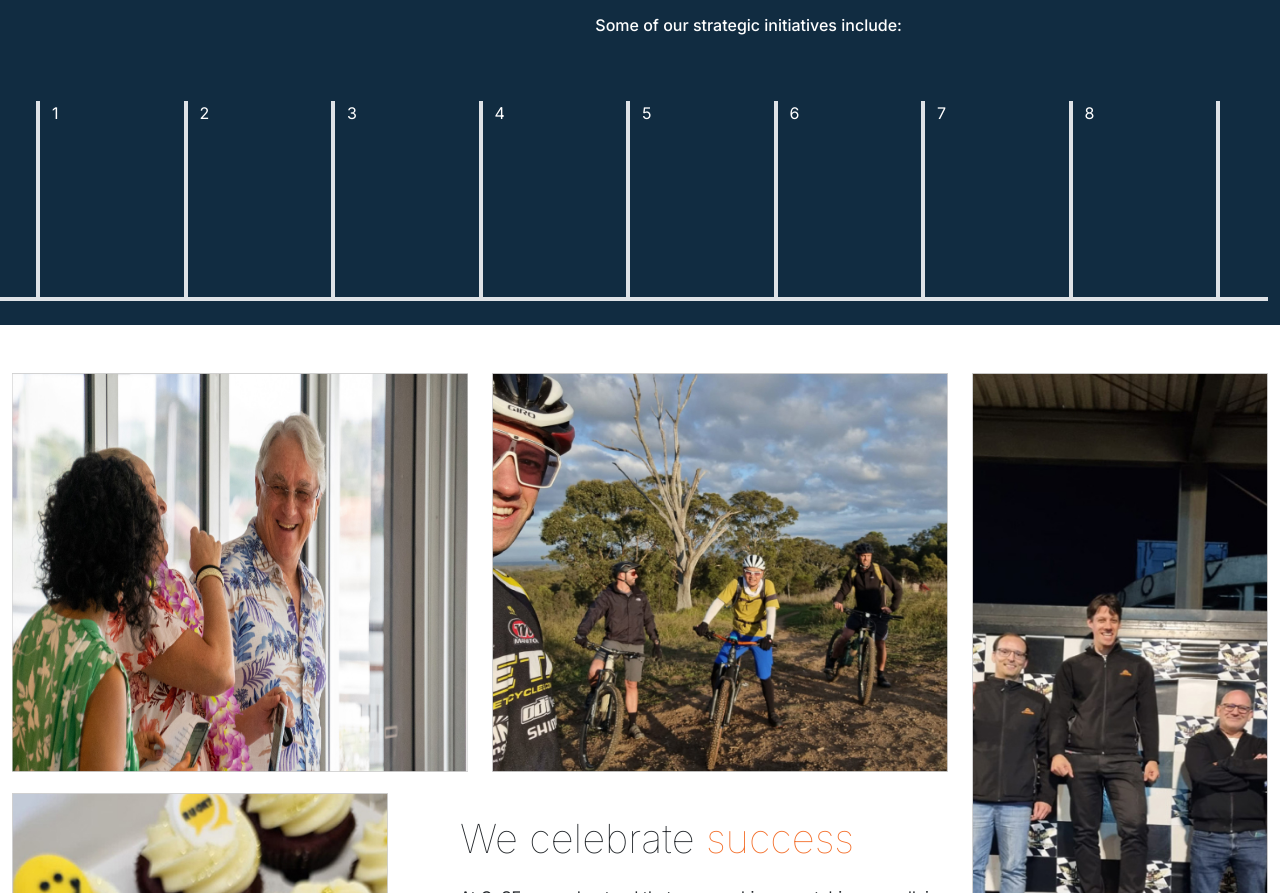
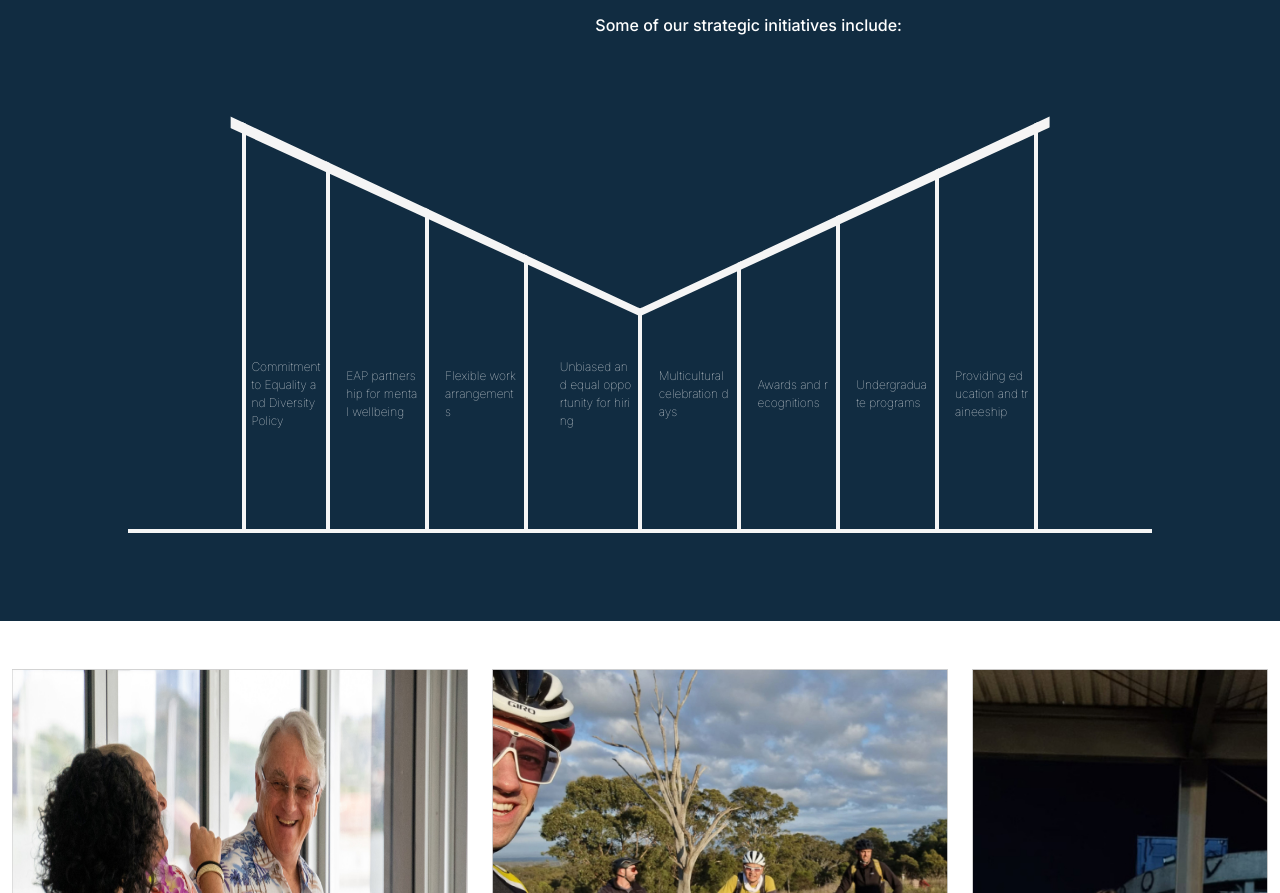
Before and after one commit to SalmaanMushtaq/landing-test-job, a plain HTML site: page index.html in a window 1280 px wide. Shown: the part 1951-2844 px from the top of the page. Drawn offline with nearby package versions, Linux system fonts and the light colour scheme.

Commit message:
graph added

```diff
--- a/css/style.css
+++ b/css/style.css
@@ -220,3 +220,54 @@ footer .border-end {
     border-bottom: 1px solid #fff;
   }
 }
+
+/* Styling for Graph */
+.graph-row {
+  display: flex;
+  justify-content: center;
+  align-items: center;
+  border-bottom: 4px solid #f5f5f5;
+  height: 60vh;
+  margin: 0 10% 05% 10%;
+  /* margin-top: 10%; */
+  color: #fff;
+}
+
+.hexa {
+  position: relative;
+  width: 80%;
+  height: 80vh;
+  color: #fff;
+  clip-path: polygon(50% 40%, 100% 10%, 100% 75%, 75% 75%, 0% 75%, 0 10%);
+  display: flex;
+  flex-direction: row;
+  justify-content: space-between;
+}
+
+.hexa-border {
+  position: absolute;
+  top: -145%;
+  left: 0;
+  right: 0;
+  bottom: 0;
+  clip-path: polygon(0% 0, 0% 0%, 104% 63%, 50% 76%, 0% 64%, 0 0);
+  background-color: #f5f5f5;
+}
+
+.graph-content {
+  color: #fff;
+  width: 11%;
+  border-right: 4px solid #f5f5f5;
+  display: flex;
+  align-items: center;
+  padding: 5px;
+  font-size: 12px;
+  font-weight: lighter;
+  text-wrap: wrap;
+  word-wrap: break-word;
+  word-break: break-all;
+}
+
+.first-container {
+  border-left: 4px solid #f5f5f5;
+}
--- a/index.html
+++ b/index.html
@@ -163,7 +163,7 @@
 
         <!-- Article company culture -->
         <article class="company-culture py-4">
-            <div class="row container-fluid justify-content-center py-5">
+            <div class="row container-fluid justify-content-center pt-5">
                 <div class="col-4">
                     <h1 class="fs-1 fw-lighter ps-4 company-culture-heading">We believe in <span>diversity &
                             inclusion</span>
@@ -191,16 +191,24 @@
                     <p class="fw-medium ps-4">Some of our strategic initiatives include:</p>
                 </div>
             </div>
-            <div class="row container-fluid px-5 culture-graph border-4 border-bottom">
-                <div class="col  border-4 border-start">1</div>
-                <div class="col border-4 border-start">2</div>
-                <div class="col border-4 border-start">3</div>
-                <div class="col border-4 border-start">4</div>
-                <div class="col border-4 border-start">5</div>
-                <div class="col border-4 border-start">6</div>
-                <div class="col border-4 border-start">7</div>
-                <div class="col border-4  border-start border-end">8</div>
+            <!-- <section class="graph-section d-flex align-items-center justify-content-center"> -->
+            <div class="row graph-row">
+                <div class="hexa">
+                    <div class="hexa-border"></div>
+                    <div class="graph-content pt-5  first-container fw-lighter">Commitment to Equality and Diversity
+                        Policy
+                    </div>
+                    <div class="graph-content pt-5 ">EAP partnership for mental wellbeing</div>
+                    <div class="graph-content pt-5 ">Flexible work arrangements</div>
+                    <div class="graph-content pt-5 ms-3">Unbiased and equal opportunity for hiring</div>
+                    <div class="graph-content pt-5 ">Multicultural celebration days</div>
+                    <div class="graph-content pt-5 ">Awards and recognitions</div>
+                    <div class="graph-content pt-5 ">Undergraduate programs</div>
+                    <div class="graph-content pt-5 ">Providing education and traineeship</div>
+                </div>
             </div>
+            <!-- </section> -->
+
         </article>
 
         <!-- Article company-celebration-->
```
